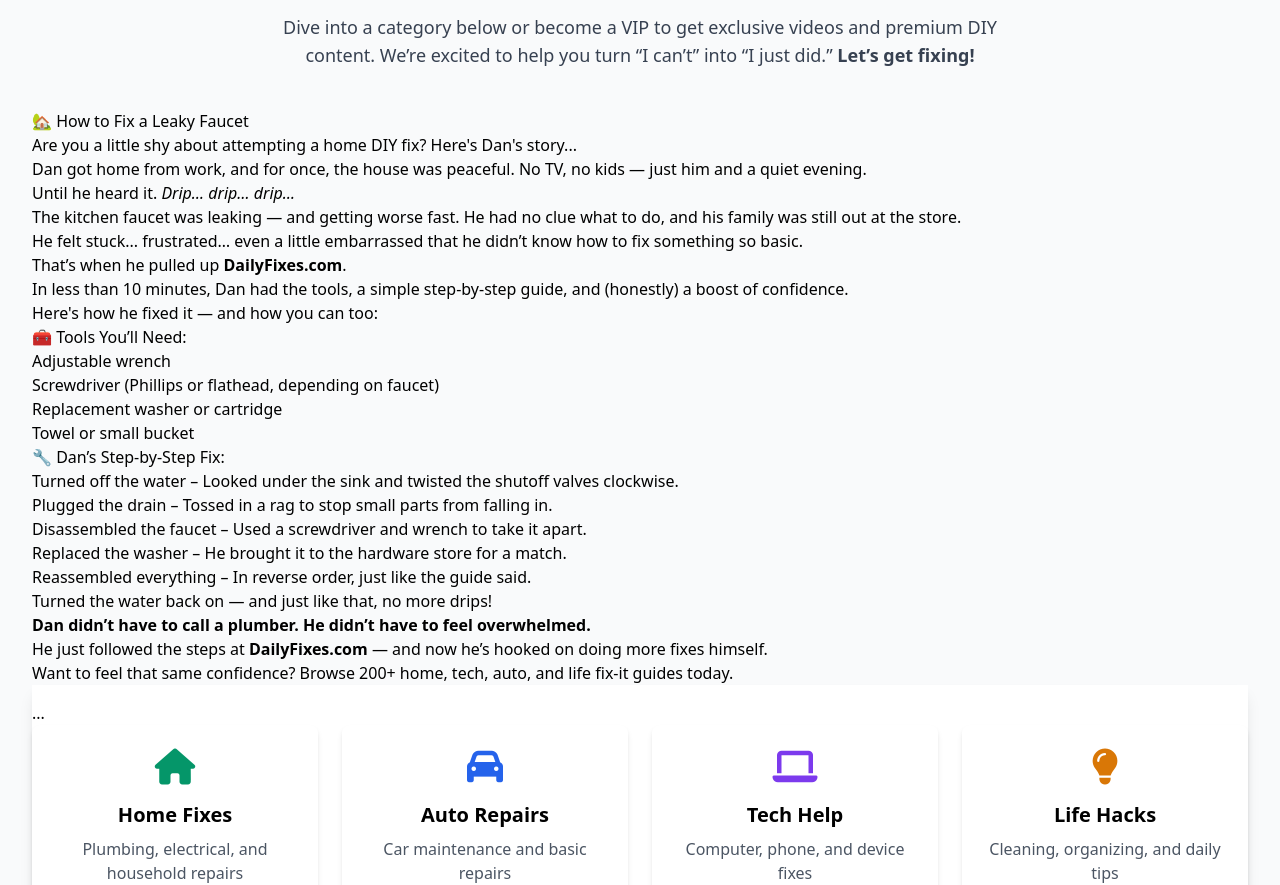
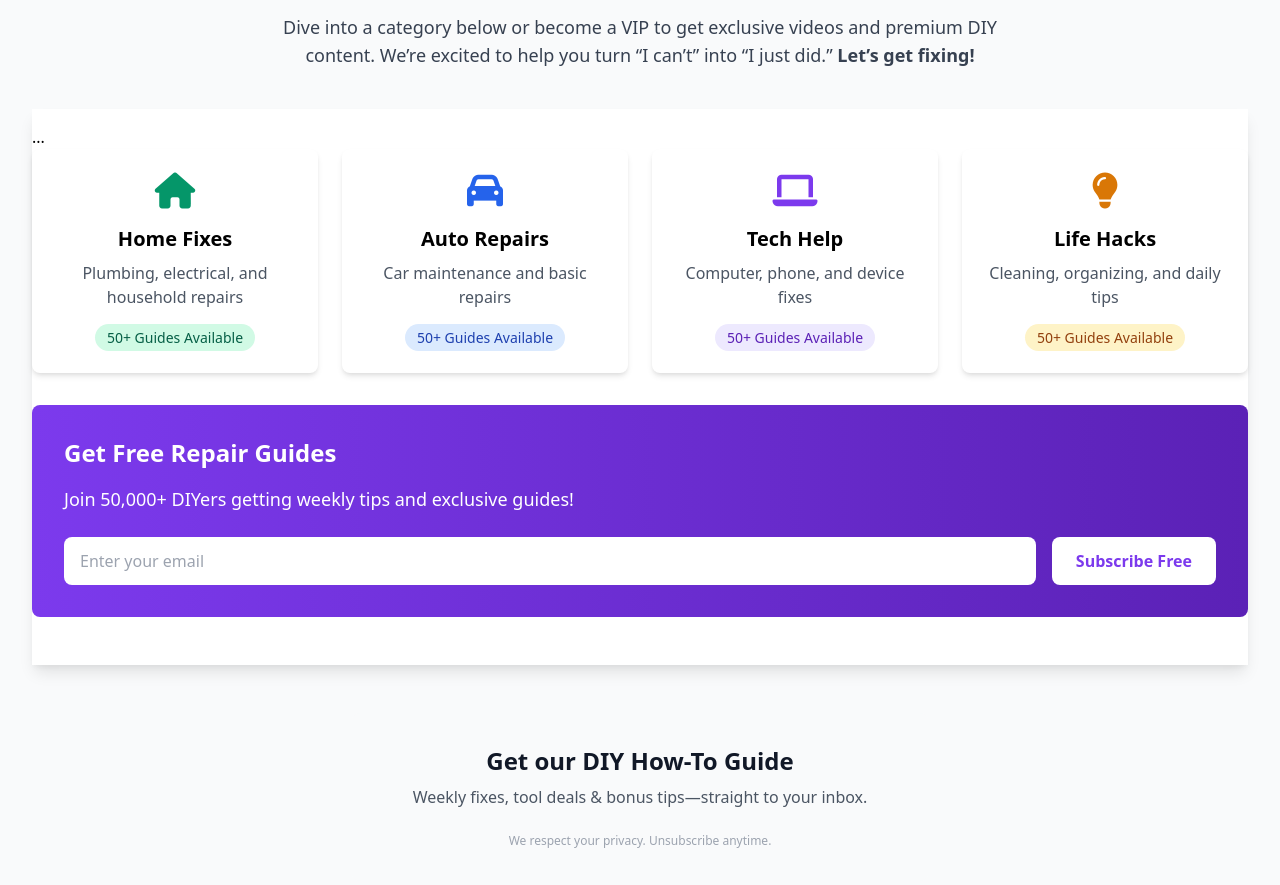
Before and after one commit to clinton58801/dailyfixes-website2, a plain HTML site: page index.html in a window 1280 px wide. Shown: the part 623-1508 px from the top of the page. Drawn offline with nearby package versions, Linux system fonts and the light colour scheme.

Commit message:
Update index.html

```diff
--- a/index.html
+++ b/index.html
@@ -69,41 +69,6 @@
     </section>
     <!-- END WELCOME SECTION -->
 <div class="section">
-    <h2>🏡 How to Fix a Leaky Faucet</h2>
-    <h3>Are you a little shy about attempting a home DIY fix? Here's Dan's story...</h3>
-    <p>Dan got home from work, and for once, the house was peaceful. No TV, no kids — just him and a quiet evening.</p>
-    <p>Until he heard it. <em>Drip… drip… drip…</em></p>
-    <p>The kitchen faucet was leaking — and getting worse fast. He had no clue what to do, and his family was still out at the store.</p>
-    <p>He felt stuck... frustrated… even a little embarrassed that he didn’t know how to fix something so basic.</p>
-    <p>That’s when he pulled up <strong>DailyFixes.com</strong>.</p>
-    <p>In less than 10 minutes, Dan had the tools, a simple step-by-step guide, and (honestly) a boost of confidence.</p>
-    <p>Here's how he fixed it — and how you can too:</p>
-
-    <h4>🧰 Tools You’ll Need:</h4>
-    <ul>
-        <li>Adjustable wrench</li>
-        <li>Screwdriver (Phillips or flathead, depending on faucet)</li>
-        <li>Replacement washer or cartridge</li>
-        <li>Towel or small bucket</li>
-    </ul>
-
-    <h4>🔧 Dan’s Step-by-Step Fix:</h4>
-    <ol>
-        <li>Turned off the water – Looked under the sink and twisted the shutoff valves clockwise.</li>
-        <li>Plugged the drain – Tossed in a rag to stop small parts from falling in.</li>
-        <li>Disassembled the faucet – Used a screwdriver and wrench to take it apart.</li>
-        <li>Replaced the washer – He brought it to the hardware store for a match.</li>
-        <li>Reassembled everything – In reverse order, just like the guide said.</li>
-        <li>Turned the water back on — and just like that, no more drips!</li>
-    </ol>
-
-    <div class="cta">
-        <p><strong>Dan didn’t have to call a plumber. He didn’t have to feel overwhelmed.</strong></p>
-        <p>He just followed the steps at <strong>DailyFixes.com</strong> — and now he’s hooked on doing more fixes himself.</p>
-        <p>Want to feel that same confidence? Browse 200+ home, tech, auto, and life fix-it guides today.</p>
-    </div>
-</div>
-
     <!-- Category Navigation -->
     <nav class="bg-white shadow-lg py-4">
       ...
```
